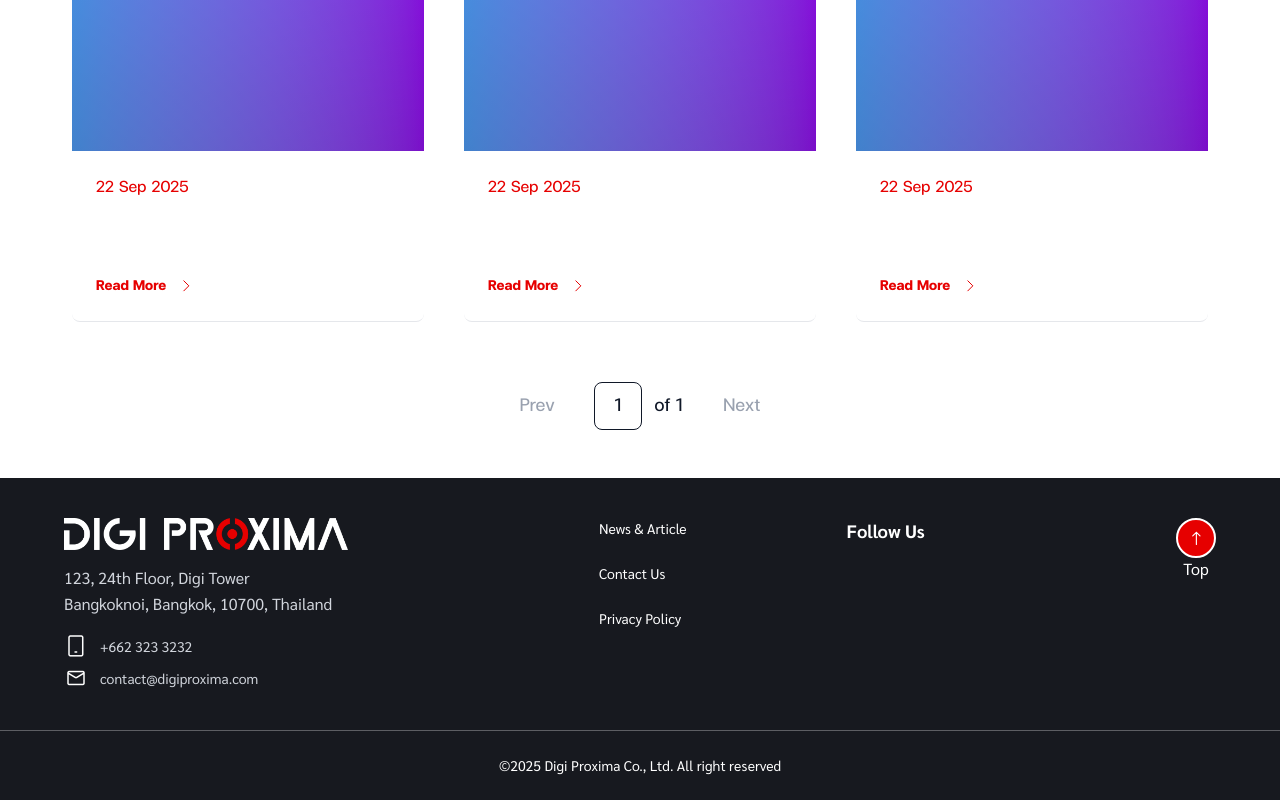
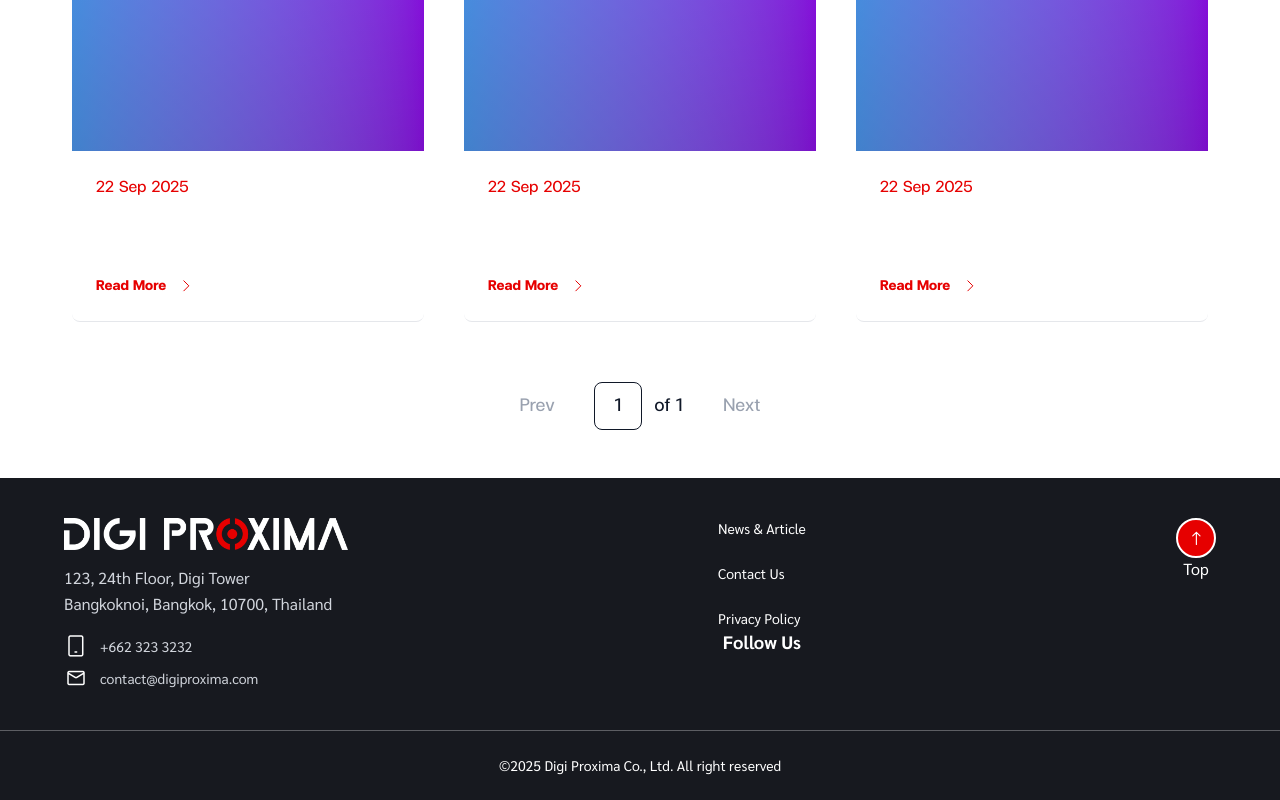
Before and after one commit to DEGITOBangkok/cms-demo-app, a Next.js app: page /en/newslist in a window 1280 px wide. Shown: the part 1511-2311 px from the top of the page. Built offline with nearby package versions, Linux system fonts and the light colour scheme; no server answers.

Commit message:
Update Footer.js

```diff
--- a/src/components/Footer.js
+++ b/src/components/Footer.js
@@ -24,8 +24,8 @@ const Footer = () => {
   return (
     <footer className="bg-[#17191F] text-white font-sarabun relative z-2">
       {/* Main Footer Content */}
-       <div className=" max-w-full mx-auto px-4 py-6 lg:px-16 lg:py-10">
-        <div className="flex flex-col lg:flex-row justify-between items-start self-stretch">
+       <div className=" max-w-full mx-auto px-4 py-6 lg:px-[64px] lg:py-[40px]">
+        <div className="flex flex-col lg:flex-row justify-between items-start self-stretch" style={{ display: 'flex', justifyContent: 'space-between', alignItems: 'flex-start', alignSelf: 'stretch' }}>
 
           {/* Company Information - Mobile: Full width, Desktop: Left */}
           <div className="w-full lg:w-auto space-y-2 lg:flex-shrink-0">
@@ -72,7 +72,7 @@ const Footer = () => {
           <div className="w-full lg:hidden mb-6"></div>
 
           {/* Navigation & Social Media Group - Desktop */}
-          <div className="w-full lg:w-auto lg:flex lg:gap-40 lg:items-start">
+          <div className="w-full lg:w-auto">
             {/* Navigation Links */}
             <div className="w-full lg:w-auto lg:space-y-6">
               <div className="space-y-6">
```
